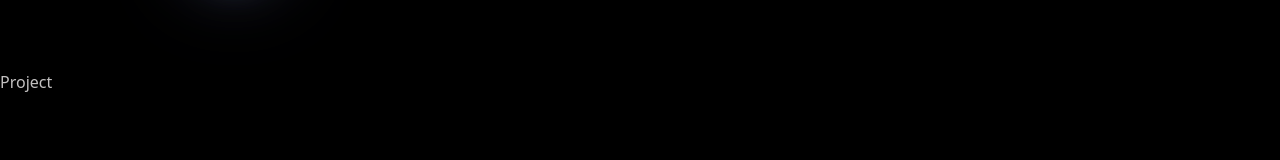
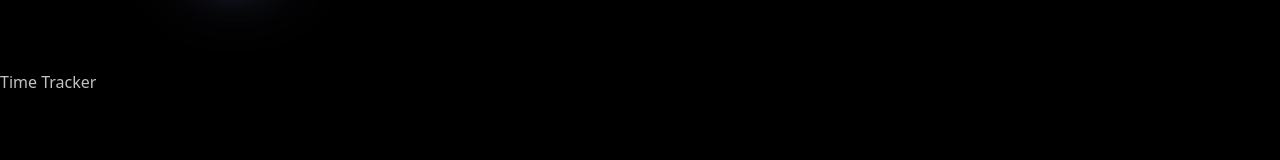
Before and after one commit to dominik-ilja/portfolio, a Next.js app: page /projects/time_tracker in a window 1280 px wide. Shown: the part 374-534 px from the top of the page. Built offline with nearby package versions, Linux system fonts and the light colour scheme.

Commit message:
feat: Add base project pages

```diff
--- /dev/null
+++ b/pages/projects/battleship.tsx
@@ -0,0 +1,11 @@
+import Layout from "../../components/Layout/Layout";
+
+const Battleship = () => {
+  return (
+    <Layout>
+      <div>Battleship</div>
+    </Layout>
+  );
+};
+
+export default Battleship;
--- /dev/null
+++ b/pages/projects/color_cards.tsx
@@ -0,0 +1,11 @@
+import Layout from "../../components/Layout/Layout";
+
+const ColorCards = () => {
+  return (
+    <Layout>
+      <div>Color Cards</div>
+    </Layout>
+  );
+};
+
+export default ColorCards;
--- /dev/null
+++ b/pages/projects/poke_finder.tsx
@@ -0,0 +1,11 @@
+import Layout from "../../components/Layout/Layout";
+
+const PokeFinder = () => {
+  return (
+    <Layout>
+      <div>Poke Finder</div>
+    </Layout>
+  );
+};
+
+export default PokeFinder;
--- /dev/null
+++ b/pages/projects/time_tracker.tsx
@@ -0,0 +1,11 @@
+import Layout from "../../components/Layout/Layout";
+
+const TimeTracker = () => {
+  return (
+    <Layout>
+      <div>Time Tracker</div>
+    </Layout>
+  );
+};
+
+export default TimeTracker;
```
